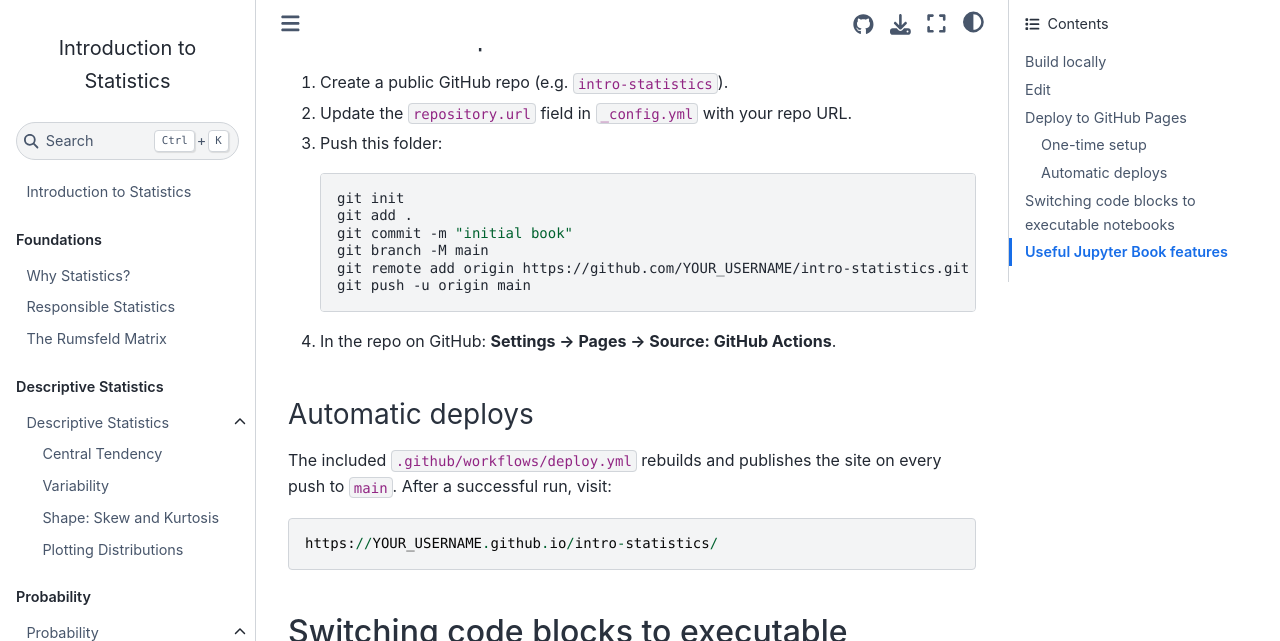
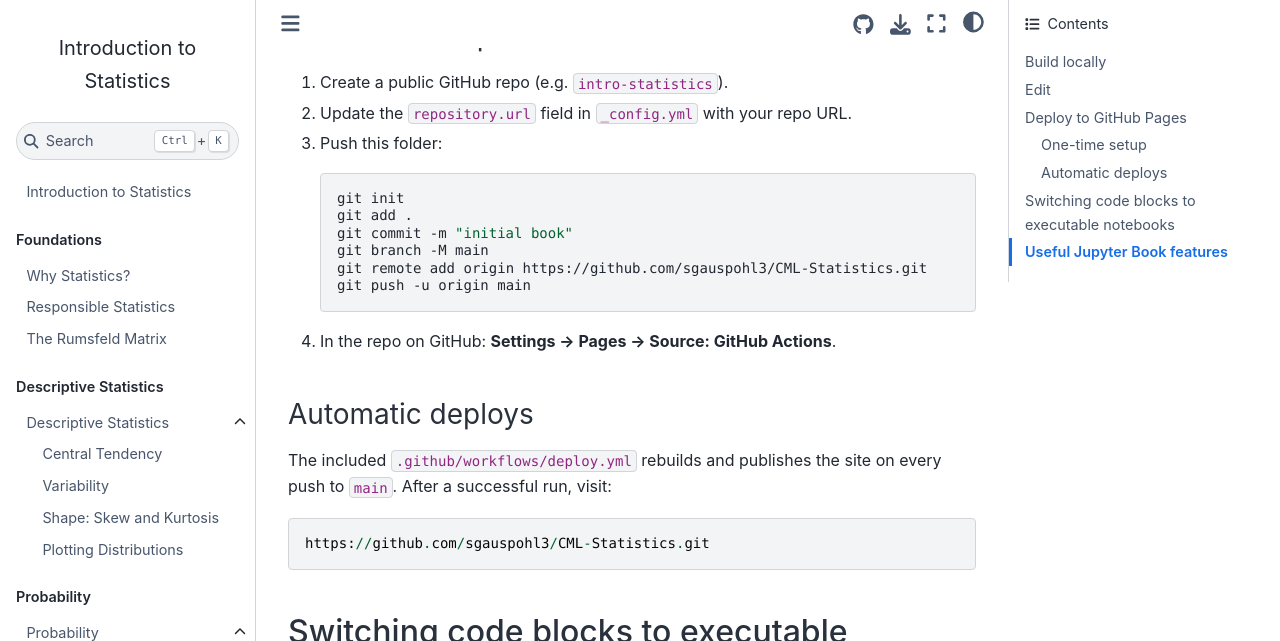
Before and after one commit to sgauspohl3/CML-Statistics, a Jupyter Book: the page built from README.md, in a window 1280 px wide and 900 px high, scrolled down 921 px. Shown: the top 641 px of the window. Built offline with Jupyter Book 1.0.4 settings and Sphinx 7.4.7 and the Sphinx Book theme 1.1.4, drawn with Linux system fonts in a browser that asks for light colours; part of the change alters nothing that is shown.

Commit message:
fix config file

````diff
--- a/README.md
+++ b/README.md
@@ -39,7 +39,7 @@ To add a new chapter:
    git add .
    git commit -m "initial book"
    git branch -M main
-   git remote add origin https://github.com/YOUR_USERNAME/intro-statistics.git
+   git remote add origin https://github.com/sgauspohl3/CML-Statistics.git
    git push -u origin main
    ```
 
@@ -50,7 +50,7 @@ To add a new chapter:
 The included `.github/workflows/deploy.yml` rebuilds and publishes the site on every push to `main`. After a successful run, visit:
 
 ```
-https://YOUR_USERNAME.github.io/intro-statistics/
+https://github.com/sgauspohl3/CML-Statistics.git
 ```
 
 ## Switching code blocks to executable notebooks
--- a/_config.yml
+++ b/_config.yml
@@ -35,7 +35,7 @@ sphinx:
       use_repository_button: true
       use_issues_button: true
       use_edit_page_button: true
-      repository_url: https://github.com/YOUR_USERNAME/intro-statistics
+      repository_url: https://github.com/sgauspohl3/CML-Statistics.git
       path_to_docs: ""
       home_page_in_toc: true
       show_navbar_depth: 2
````
